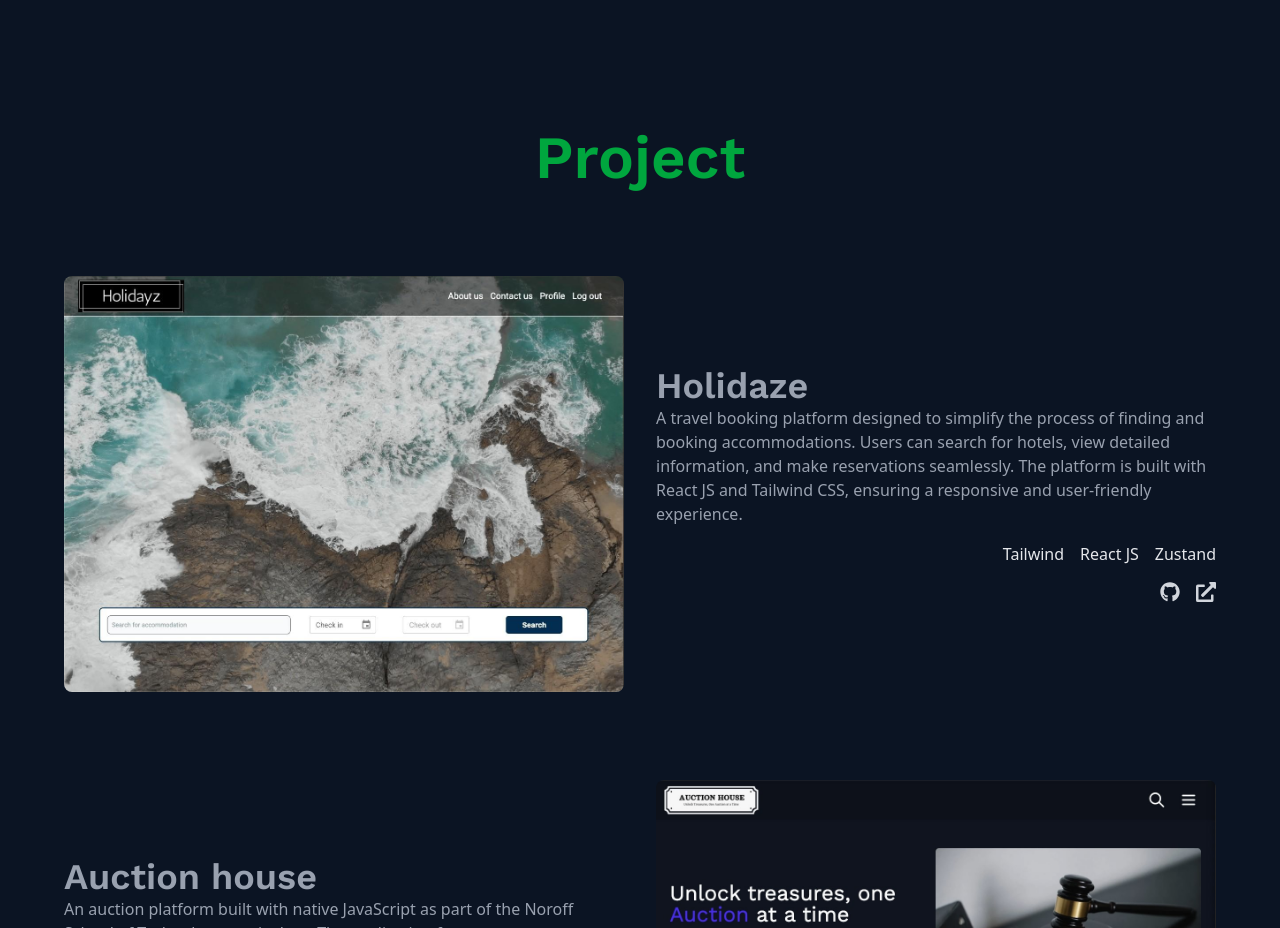
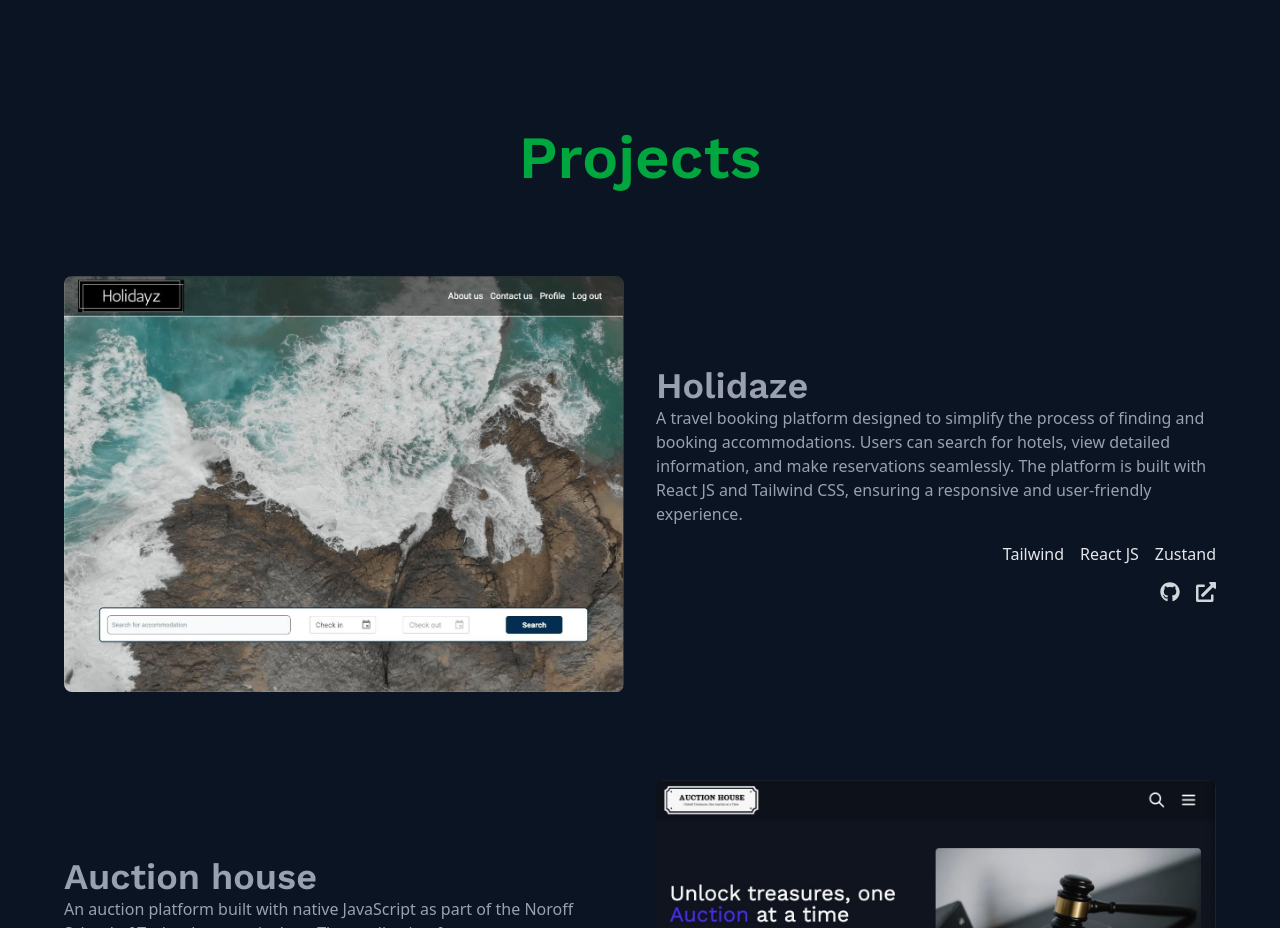
Before and after one commit to AngelosZar/portofolio.v2, a React (Vite) app: page / in a window 1280 px wide. Shown: the part 2320-3248 px from the top of the page. Built offline with nearby package versions, Linux system fonts and the light colour scheme.

Commit message:
changed a typo

```diff
--- a/src/assets/components/MyProjects.jsx
+++ b/src/assets/components/MyProjects.jsx
@@ -42,7 +42,7 @@ function MyProjects() {
       id="projects"
       className="flex flex-col items-center justify-center min-h-screen gap-22 w-full max-w-6xl mx-auto p-8 self-center"
     >
-      <h2 className="text-green-600">Project</h2>
+      <h2 className="text-green-600">Projects</h2>
       {projects.map((project) => (
         <ProjectCard key={project.id} projects={project} />
       ))}
```
